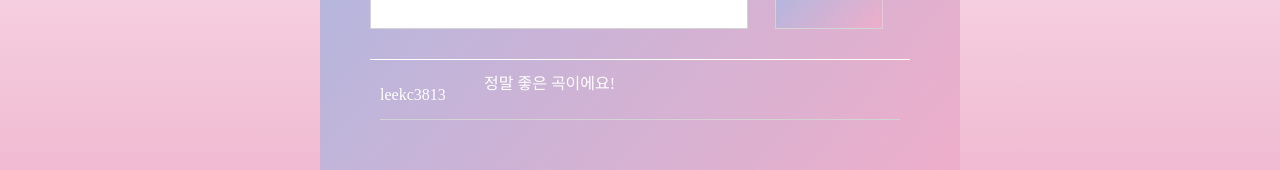
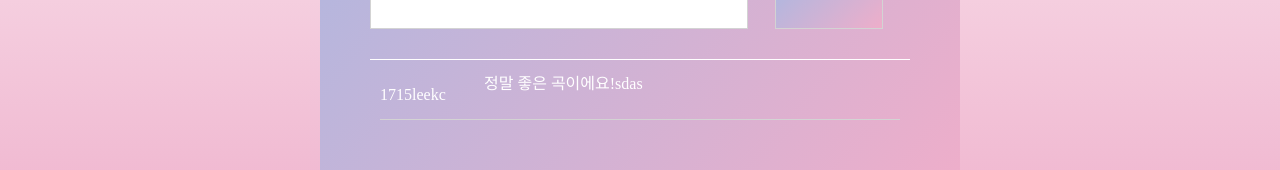
Before and after one commit to ehgmlrjs/subject_music, a Next.js app in the folder project/: page /contents/1 in a window 1280 px wide. Shown: the part 729-899 px from the top of the page. Built offline with nearby package versions, Linux system fonts and the light colour scheme; no server answers.

Commit message:
Feat: contents Board Input
contents Board 게시

```diff
--- a/project/src/components/chart/contents/contents.container.tsx
+++ b/project/src/components/chart/contents/contents.container.tsx
@@ -1,13 +1,15 @@
 import ContentsPageUI from "./contents.presenter";
-import {useRouter} from 'next/router';
 import axios from "axios";
-import { useEffect, useState } from "react";
+import { ChangeEvent, useEffect, useState } from "react";
+import {useRecoilState} from 'recoil';
+import { nickState } from "@/src/store/states";
 
 export default function ContentsPage() {
 
-    const router = useRouter();
+    const [inputData, setInputData] = useState([]);
+    const [comment,setComment] = useState('');
 
-    const [inputData, setInputData] = useState([]);
+    const [localNick, setLocalNick] = useRecoilState(nickState);
 
     const fetchData = async () => {
         try{
@@ -22,9 +24,39 @@ export default function ContentsPage() {
         fetchData();
     },[])
 
+    const onChangeComment = (event:ChangeEvent<HTMLInputElement>) => {
+        setComment(event.target.value)
+        console.log(comment)
+    }
+
+    const onClickSubmit = async () => {
+        if (!localNick) {
+            alert('로그인을 해주세요.')
+            return;
+        }
+        if(!comment) {
+            alert('댓글을 작성해주세요.')
+            return;
+        }
+
+        /* 댓글을 보내는 api */
+        try{
+            const response = await axios.post(`http://localhost:8080/contents/${parseInt(localStorage.getItem("index") || "")}/borad`,{
+                nickname : localNick,
+                comment,
+            })
+            console.log(response)
+        }catch(error){
+            console.log('Error', error)
+        }
+
+    }
+
     return (
         <ContentsPageUI
             inputData={inputData.length > 0 ? inputData : []}
+            onChangeComment = {onChangeComment}
+            onClickSubmit = {onClickSubmit}
          />
     )
 }
--- a/project/src/components/chart/contents/contents.module.css
+++ b/project/src/components/chart/contents/contents.module.css
@@ -109,7 +109,16 @@
     border: 1px solid lightgray;
     font-weight: bold;
     cursor: pointer;
+    transition: all 0.2s;
     background: linear-gradient(to bottom right, rgba(148,187,233,1) 0%, rgba(238,174,202,1) 100%);
+}
+
+.boardSubmitButton:hover{
+    transform: scale(1.1);
+}
+
+.boardSubmitButton:active{
+    transform: scale(1.0);
 }
 
 .boardBottomContainer {
@@ -118,19 +127,3 @@
     border-top: 1px solid white;
     padding: 10px;
 }
-
-.boardContentContainer {
-    display: flex;
-    border-bottom: 1px solid lightgray;
-    height: 50px;
-}
-
-.boardAuthor {
-    display: flex;
-    align-items: center;
-    width: 20%;
-}
-
-.boardContent {
-    width: 70%;
-}
--- a/project/src/components/chart/contents/contents.presenter.tsx
+++ b/project/src/components/chart/contents/contents.presenter.tsx
@@ -1,6 +1,7 @@
 import styles from './contents.module.css'
 import {HeartOutlined} from '@ant-design/icons'
 import { IContentsPageUIProps } from './contents.types'
+import ContentsBoardPage from './contentsBoard/contentsBoard.container'
 
 export default function ContentsPageUI(props:IContentsPageUIProps):JSX.Element {
     return(
@@ -68,18 +69,11 @@ export default function ContentsPageUI(props:IContentsPageUIProps):JSX.Element {
                         댓글
                     </div>
                     <div className ={styles.boardTopContainer}>
-                        <input className={styles.boardInput} type='text' />
-                        <button className={styles.boardSubmitButton}>등록</button>
+                        <input onChange={props.onChangeComment} className={styles.boardInput} type='text' />
+                        <button onClick={props.onClickSubmit} className={styles.boardSubmitButton}>등록</button>
                     </div>
                     <div className={styles.boardBottomContainer}>
-                        <div className={styles.boardContentContainer}>
-                            <div className={styles.boardAuthor}>
-                                leekc3813
-                            </div>
-                            <div className={styles.boardContent}>
-                                정말 좋은 곡이에요!
-                            </div>
-                        </div>
+                        <ContentsBoardPage />
                     </div>
                 </div>
             </div>
--- a/project/src/components/chart/contents/contents.types.ts
+++ b/project/src/components/chart/contents/contents.types.ts
@@ -1,5 +1,9 @@
+import { ChangeEvent } from "react";
+
 export interface IContentsPageUIProps {
     inputData : Song[];
+    onChangeComment : (event:ChangeEvent<HTMLInputElement>) => void;
+    onClickSubmit : () => void;
 }
 
 interface Song {
--- /dev/null
+++ b/project/src/components/chart/contents/contentsBoard/contents.module.css
@@ -0,0 +1,32 @@
+.boardContentContainer {
+    display: flex;
+    border-bottom: 1px solid lightgray;
+    height: 50px;
+}
+
+.boardAuthor {
+    display: flex;
+    align-items: center;
+    width: 20%;
+}
+
+.boardContent {
+    width: 70%;
+}
+
+.boardButton {
+    width: 50px;
+    height: 40px;
+    border: white;
+    border-radius: 5px;
+    cursor: pointer;
+    transition: all 0.2s;
+}
+
+.boardButton:hover{
+    transform: scale(1.1);
+}
+
+.boardButton:active{
+    transform: scale(1);
+}
--- /dev/null
+++ b/project/src/components/chart/contents/contentsBoard/contents.types.ts
@@ -0,0 +1,4 @@
+export interface IContentsBoardPageUIProps {
+    localNick : string;
+    nick : string;
+}
--- /dev/null
+++ b/project/src/components/chart/contents/contentsBoard/contentsBoard.container.tsx
@@ -0,0 +1,18 @@
+import ContentsBoardsPageUI from "./contentsBoard.presenter";
+import { useState } from "react";
+import {useRecoilState} from 'recoil';
+import { nickState } from "@/src/store/states";
+
+export default function ContentsBoardPage():JSX.Element {
+    const [localNick, setLocalNick] = useRecoilState(nickState)
+
+    // props.nick로 해당 댓글에대한 작성자를 불러온다(지금은 임시로).
+    const [nick, setNick] = useState('1715leekc')
+
+    return(
+        <ContentsBoardsPageUI
+            localNick={localNick}
+            nick = {nick}
+         />
+    )
+}
--- /dev/null
+++ b/project/src/components/chart/contents/contentsBoard/contentsBoard.presenter.tsx
@@ -0,0 +1,18 @@
+import styles from './contents.module.css'
+import { IContentsBoardPageUIProps } from './contents.types'
+
+export default function ContentsBoardsPageUI(props:IContentsBoardPageUIProps):JSX.Element {
+    return(
+        <div className={styles.boardContentContainer}>
+            <div className={styles.boardAuthor}>
+                {props.nick}
+            </div>
+            <div className={styles.boardContent}>
+                정말 좋은 곡이에요!sdas
+            </div>
+            {/* localNick(현재 로그인한 닉네임정보와 게시물의 닉네임 정보가 같으면 삭제 버튼이 나와서 삭제를 할 수 있다.) */}
+            {props.localNick === props.nick &&
+            <button className={styles.boardButton}>삭제</button>}
+        </div>
+    )
+}
```
